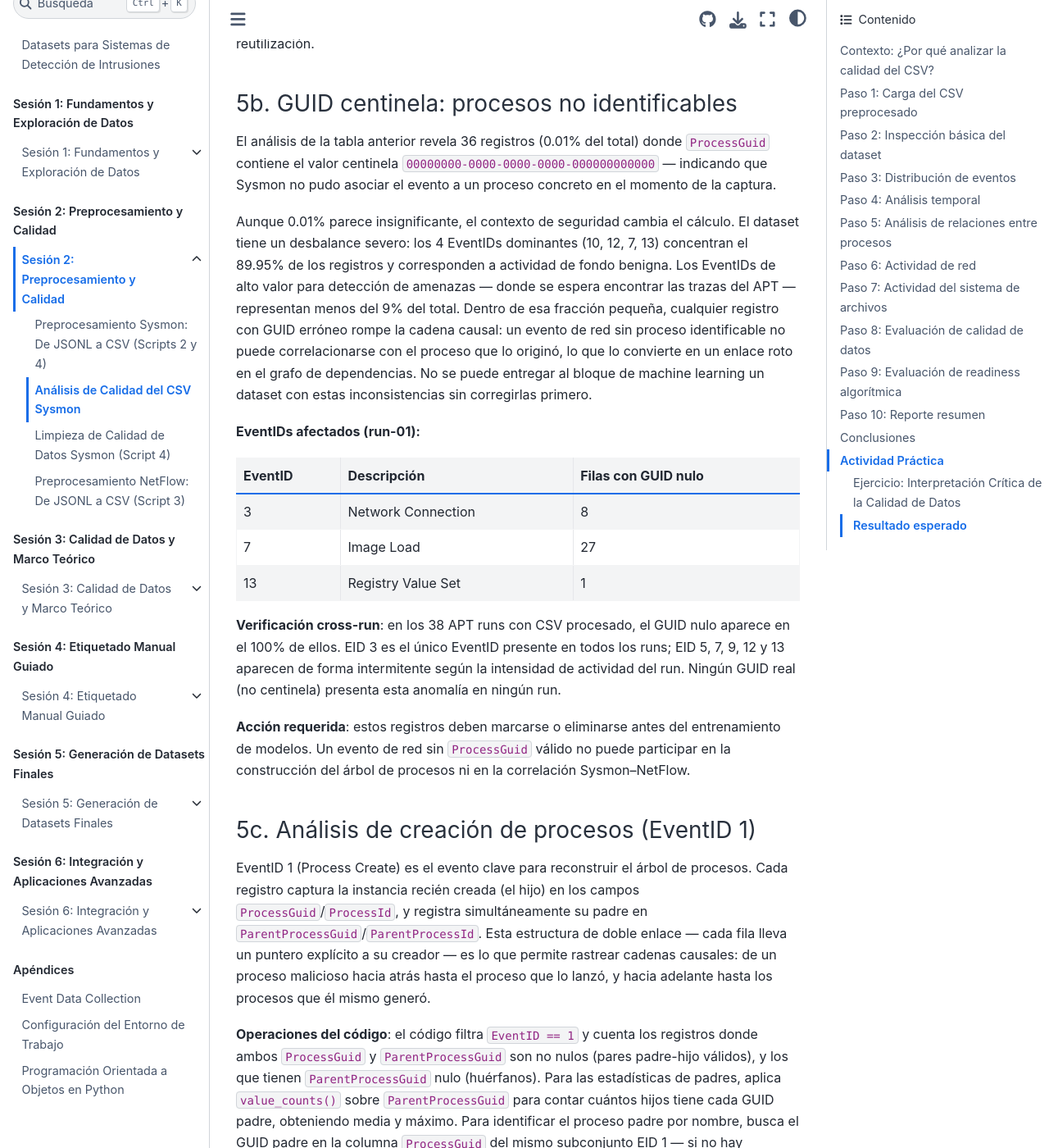
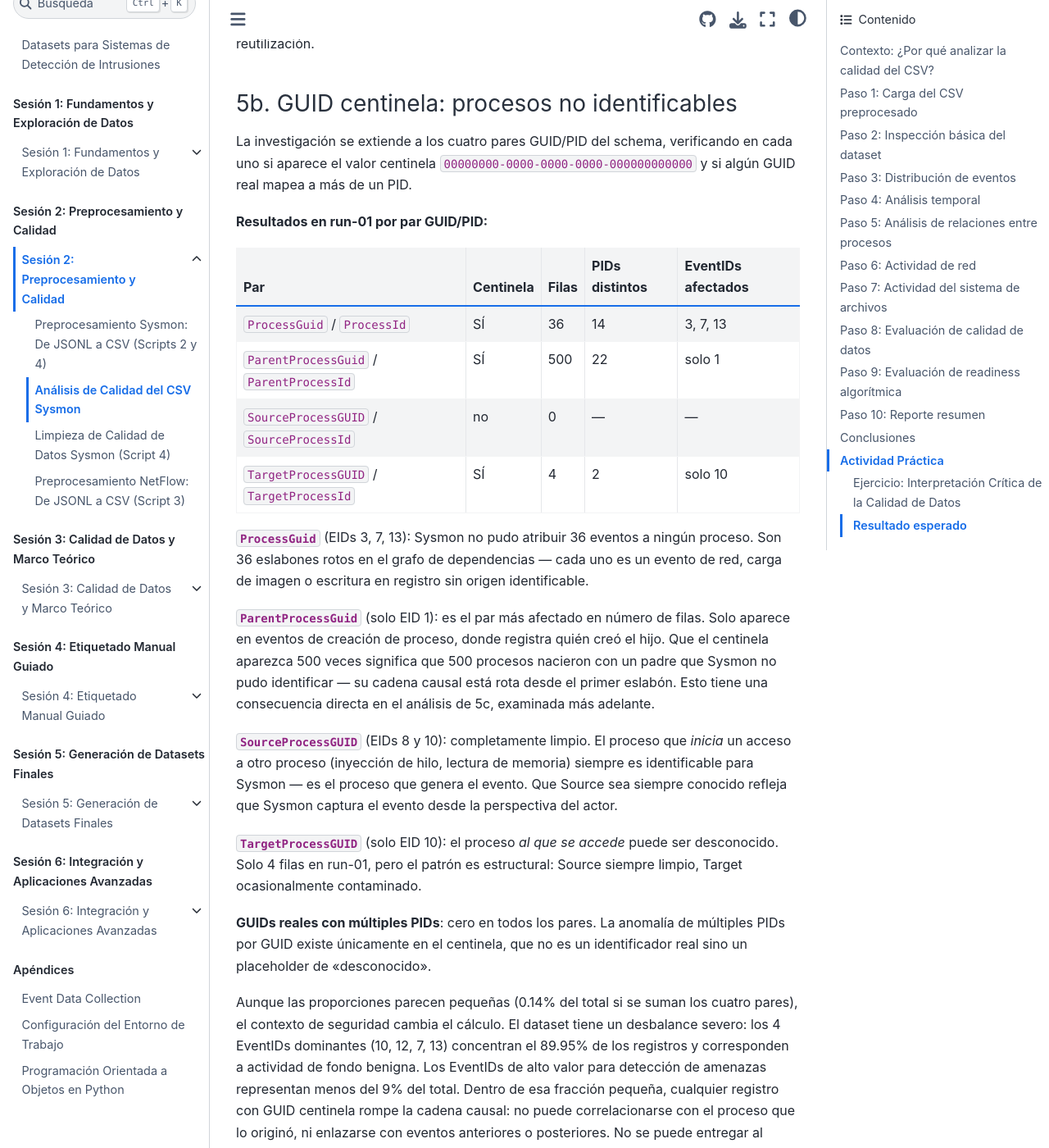
Before and after one commit to ollerenac/curso2026, a Jupyter Book: the page built from sesion-2/8-analisis-calidad-csv.md, in a window 1280 px wide and 1400 px high, scrolled down 15776 px. Shown: the whole window at 82% size. Built offline with Jupyter Book 1.0.4 settings and Sphinx 7.4.7 and the Sphinx Book theme 1.1.4, drawn with Linux system fonts in a browser that asks for light colours; some of the changed text lies outside the part shown.

Commit message:
feat(sesion-2): expand 5b to all 4 GUID pairs; fix 5c parent-child count
Paso 5b:
- Rewrite to cover all 4 GUID/PID pairs (ProcessGuid, ParentProcessGuid,
  SourceProcessGUID, TargetProcessGUID) with per-pair explanation
- Add run-01 results table for all 4 pairs
- Add cross-run summary table (38 runs) with affected run counts and row ranges
- Confirm real_multi=0 universally across all pairs and runs
- Update ML impact argument to reference combined contamination
- Update "Acción requerida" to cover all 4 pairs

Paso 5c:
- Flag "1,023 (100%) válida" as misleading — .notna() does not filter the
  null GUID sentinel (non-null string); only 523/1,023 have a real parent
- Clarify distinction between "parent not found" (real GUID, not captured)
  and null GUID sentinel (parent truly unidentifiable)

Co-Authored-By: Claude Sonnet 4.6 <noreply@anthropic.com>

````diff
--- a/sesion-2/8-analisis-calidad-csv.md
+++ b/sesion-2/8-analisis-calidad-csv.md
@@ -375,21 +375,41 @@ El notebook evalúa los 4 pares: para cada uno filtra las filas donde ambas colu
 
 ### 5b. GUID centinela: procesos no identificables
 
-El análisis de la tabla anterior revela 36 registros (0.01% del total) donde `ProcessGuid` contiene el valor centinela `00000000-0000-0000-0000-000000000000` — indicando que Sysmon no pudo asociar el evento a un proceso concreto en el momento de la captura.
+La investigación se extiende a los cuatro pares GUID/PID del schema, verificando en cada uno si aparece el valor centinela `00000000-0000-0000-0000-000000000000` y si algún GUID real mapea a más de un PID.
 
-Aunque 0.01% parece insignificante, el contexto de seguridad cambia el cálculo. El dataset tiene un desbalance severo: los 4 EventIDs dominantes (10, 12, 7, 13) concentran el 89.95% de los registros y corresponden a actividad de fondo benigna. Los EventIDs de alto valor para detección de amenazas — donde se espera encontrar las trazas del APT — representan menos del 9% del total. Dentro de esa fracción pequeña, cualquier registro con GUID erróneo rompe la cadena causal: un evento de red sin proceso identificable no puede correlacionarse con el proceso que lo originó, lo que lo convierte en un enlace roto en el grafo de dependencias. No se puede entregar al bloque de machine learning un dataset con estas inconsistencias sin corregirlas primero.
+**Resultados en run-01 por par GUID/PID:**
 
-**EventIDs afectados (run-01):**
+| Par | Centinela | Filas | PIDs distintos | EventIDs afectados |
+|-----|-----------|-------|----------------|--------------------|
+| `ProcessGuid` / `ProcessId` | SÍ | 36 | 14 | 3, 7, 13 |
+| `ParentProcessGuid` / `ParentProcessId` | SÍ | 500 | 22 | solo 1 |
+| `SourceProcessGUID` / `SourceProcessId` | no | 0 | — | — |
+| `TargetProcessGUID` / `TargetProcessId` | SÍ | 4 | 2 | solo 10 |
 
-| EventID | Descripción | Filas con GUID nulo |
-|---------|-------------|---------------------|
-| 3 | Network Connection | 8 |
-| 7 | Image Load | 27 |
-| 13 | Registry Value Set | 1 |
+**`ProcessGuid`** (EIDs 3, 7, 13): Sysmon no pudo atribuir 36 eventos a ningún proceso. Son 36 eslabones rotos en el grafo de dependencias — cada uno es un evento de red, carga de imagen o escritura en registro sin origen identificable.
 
-**Verificación cross-run**: en los 38 APT runs con CSV procesado, el GUID nulo aparece en el 100% de ellos. EID 3 es el único EventID presente en todos los runs; EID 5, 7, 9, 12 y 13 aparecen de forma intermitente según la intensidad de actividad del run. Ningún GUID real (no centinela) presenta esta anomalía en ningún run.
+**`ParentProcessGuid`** (solo EID 1): es el par más afectado en número de filas. Solo aparece en eventos de creación de proceso, donde registra quién creó el hijo. Que el centinela aparezca 500 veces significa que 500 procesos nacieron con un padre que Sysmon no pudo identificar — su cadena causal está rota desde el primer eslabón. Esto tiene una consecuencia directa en el análisis de 5c, examinada más adelante.
 
-**Acción requerida**: estos registros deben marcarse o eliminarse antes del entrenamiento de modelos. Un evento de red sin `ProcessGuid` válido no puede participar en la construcción del árbol de procesos ni en la correlación Sysmon–NetFlow.
+**`SourceProcessGUID`** (EIDs 8 y 10): completamente limpio. El proceso que *inicia* un acceso a otro proceso (inyección de hilo, lectura de memoria) siempre es identificable para Sysmon — es el proceso que genera el evento. Que Source sea siempre conocido refleja que Sysmon captura el evento desde la perspectiva del actor.
+
+**`TargetProcessGUID`** (solo EID 10): el proceso *al que se accede* puede ser desconocido. Solo 4 filas en run-01, pero el patrón es estructural: Source siempre limpio, Target ocasionalmente contaminado.
+
+**GUIDs reales con múltiples PIDs**: cero en todos los pares. La anomalía de múltiples PIDs por GUID existe únicamente en el centinela, que no es un identificador real sino un placeholder de "desconocido".
+
+Aunque las proporciones parecen pequeñas (0.14% del total si se suman los cuatro pares), el contexto de seguridad cambia el cálculo. El dataset tiene un desbalance severo: los 4 EventIDs dominantes (10, 12, 7, 13) concentran el 89.95% de los registros y corresponden a actividad de fondo benigna. Los EventIDs de alto valor para detección de amenazas representan menos del 9% del total. Dentro de esa fracción pequeña, cualquier registro con GUID centinela rompe la cadena causal: no puede correlacionarse con el proceso que lo originó, ni enlazarse con eventos anteriores o posteriores. No se puede entregar al bloque de machine learning un dataset con estas inconsistencias sin corregirlas primero.
+
+**Verificación cross-run** (38 APT runs):
+
+| Par | Runs afectados | Filas por run (rango) |
+|-----|---------------|-----------------------|
+| `ProcessGuid` | 38/38 (100%) | 12–439 |
+| `ParentProcessGuid` | 24/38 (63%) | 2–500 |
+| `TargetProcessGUID` | 22/38 (58%) | 4–71 |
+| `SourceProcessGUID` | 8/38 (21%) | 2–5 |
+
+`ProcessGuid` es el único par universalmente contaminado — aparece en todos los runs sin excepción. Los otros tres son intermitentes: `TargetProcessGUID` afecta a más de la mitad de los runs pero con volúmenes bajos; `SourceProcessGUID` es el más excepcional, aparece solo en los runs de mayor actividad con 2–5 filas. En todos los casos, `real_multi = 0` — ningún GUID real presenta la anomalía en ningún run ni en ningún par.
+
+**Acción requerida**: los registros con GUID centinela en cualquiera de los cuatro pares deben marcarse o eliminarse antes del entrenamiento de modelos. Un evento sin GUID válido en su par de referencia no puede participar en la construcción del árbol de procesos ni en la correlación Sysmon–NetFlow.
 
 ### 5c. Análisis de creación de procesos (EventID 1)
 
@@ -399,9 +419,11 @@ EventID 1 (Process Create) es el evento clave para reconstruir el árbol de proc
 
 ```
 Eventos de creación de procesos:    1,023
-Con relación padre-hijo válida:     1,023 (100%)
+Con relación padre-hijo válida:     1,023 (100%)  ⚠️ ver nota
 Procesos huérfanos (sin padre):     0
 ```
+
+> **Nota**: la verificación usa `.notna()` sobre `ParentProcessGuid`, que no distingue el GUID centinela `00000000-...` de un GUID real — ambos son strings no nulos. De los 1,023 registros que pasan el filtro, **500 tienen el GUID centinela como padre** (padre no identificable por Sysmon). Solo **523 tienen un `ParentProcessGuid` real y trazable**. Este detalle se examina en la sección 5b.
 
 **Estadísticas de procesos padre:**
 
@@ -424,7 +446,7 @@ Procesos huérfanos (sin padre):     0
 
 **Hallazgos de seguridad:**
 
-- **"Parent not found in dataset"** significa que el proceso padre fue creado *antes* del inicio de la ventana de captura (05:00 UTC). Su GUID existe en los registros EID 1 de sus hijos, pero no hay un evento EID 1 propio en el dataset. El padre con 500 hijos es probablemente `svchost.exe` o `services.exe`.
+- **"Parent not found in dataset"** significa que el proceso padre fue creado *antes* del inicio de la ventana de captura (05:00 UTC). Su GUID existe en los registros EID 1 de sus hijos, pero no hay un evento EID 1 propio en el dataset — son GUIDs reales, solo ausentes del CSV. Esto es distinto del GUID centinela: aquí el padre tiene un GUID conocido pero no capturado; en el centinela, el padre es directamente no identificable. El padre con 500 hijos es probablemente `svchost.exe` o `services.exe`.
 - **`SystemFailureReporter.exe`** en `C:\Users\Public\` es altamente sospechoso: un ejecutable con nombre engañoso ubicado en una carpeta pública (accesible por cualquier usuario). Con 31 procesos hijos, es consistente con un implante de la simulación APT.
 - **Chrome con 19 hijos** es comportamiento normal — cada pestaña y extensión genera procesos hijos.
 
````
